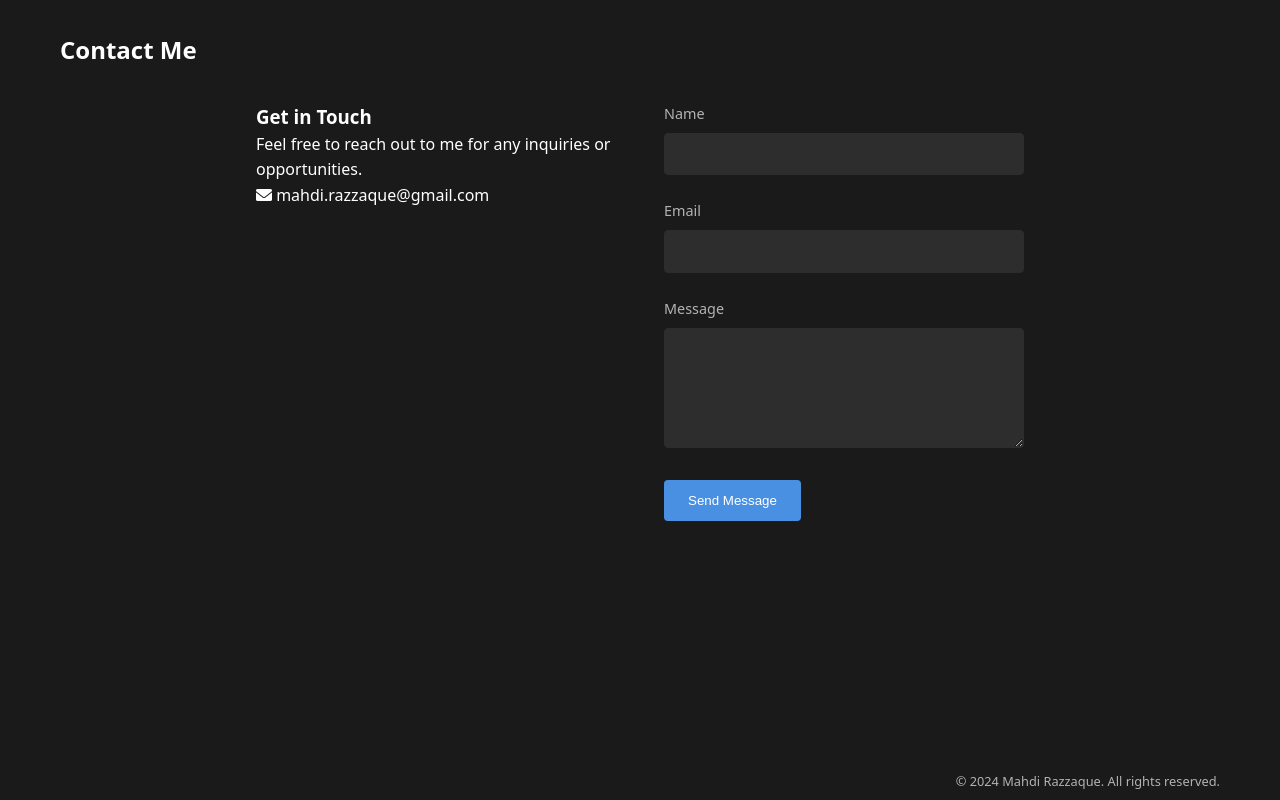
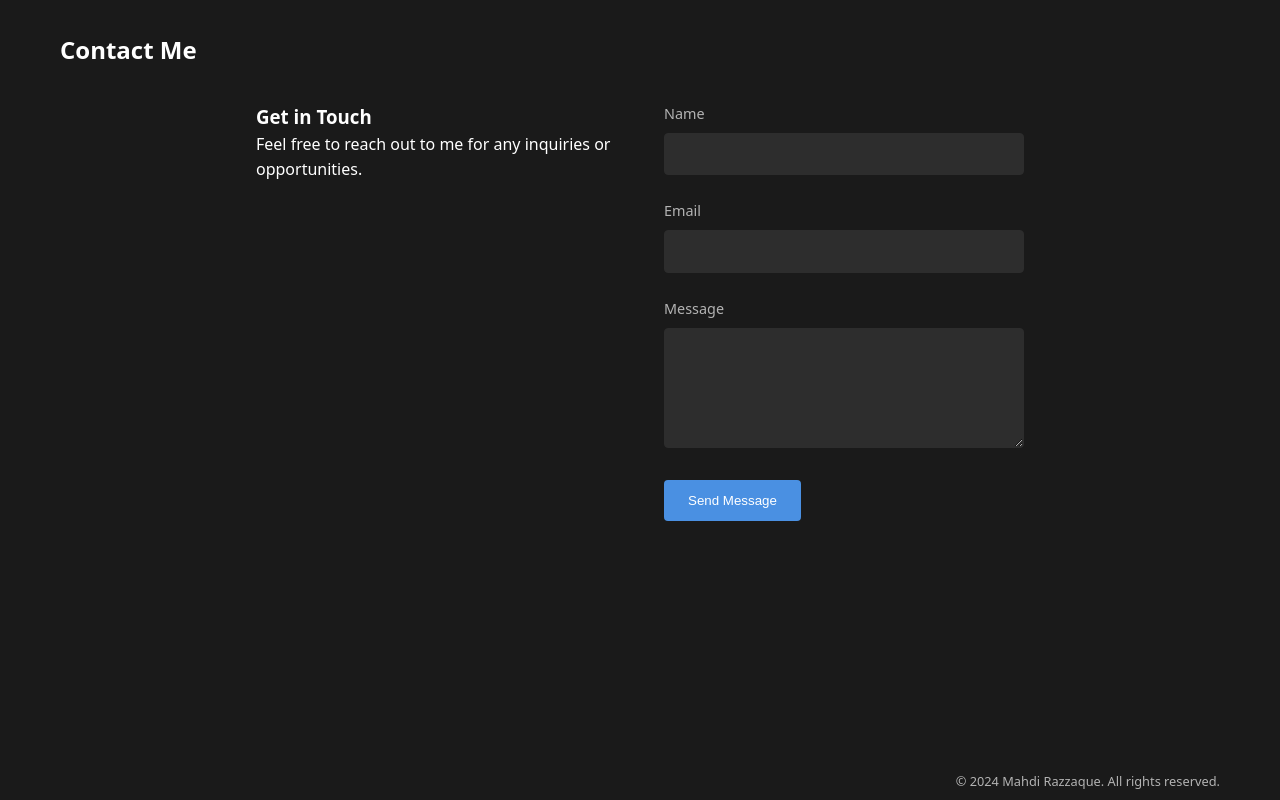
Before and after one commit to MahdiRazzaque/website, a plain HTML site: page index.html in a window 1280 px wide. Shown: the part 5721-6521 px from the top of the page. Drawn offline with nearby package versions, Linux system fonts and the light colour scheme; a script that the page names is missing.

Commit message:
Update index.html

```diff
--- a/index.html
+++ b/index.html
@@ -280,9 +280,6 @@
                     <div class="contact-info">
                         <h3>Get in Touch</h3>
                         <p>Feel free to reach out to me for any inquiries or opportunities.</p>
-                        <div class="contact-details">
-                            <p><i class="fas fa-envelope"></i> mahdi.razzaque@gmail.com</p>
-                        </div>
                     </div>
                     <form id="contact-form">
                         <div class="form-group">
```
